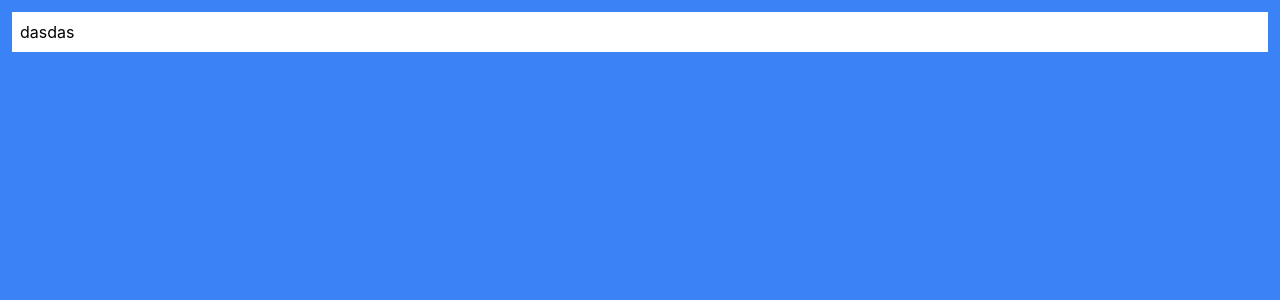
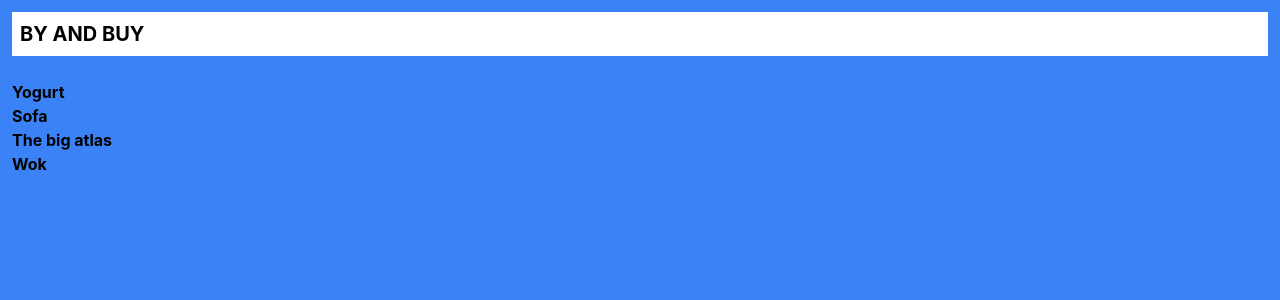
Before and after one commit to thomasira/TECHAV-TP2, a React (Create React App) app: page / in a window 1280 px wide. Shown: the top 300 px of the page. Built offline with nearby package versions, Linux system fonts and the light colour scheme.

Commit message:
show product

```diff
--- a/src/App.js
+++ b/src/App.js
@@ -1,10 +1,46 @@
 import { useEffect, useState } from "react";
+import Products from "./components/Products";
 import Header from "./components/Header";
 
 function App() {
+  const products = [
+    {
+      "id": 1,
+      "name": "Yogurt",
+      "description": "greek yogurt",
+      "price": 45.34,
+      "category": "food"
+    },
+    {
+      "id": 2,
+      "name": "Sofa",
+      "description": "comfy sofa",
+      "price": 2032.99,
+      "category": "furniture"
+    },
+    {
+      "id": 3,
+      "name": "The big atlas",
+      "description": "an atlas of the world",
+      "price": 43.29,
+      "category": "book"
+    },
+    {
+      "id": 4,
+      "name": "Wok",
+      "description": "cast iron wok",
+      "price": 67.99,
+      "category": "kitchen tool"
+    },
+  ]
   return (
     <div className="bg-blue-500 h-screen p-3">
-      <Header title="dasdas"/>
+        <Header title="by and buy"/>
+        { products.length > 0 ? (
+            <Products products={ products }/>
+        ) : (
+            <h2 className="text-white font-bold p-3 text-center text-red-500">No products</h2>
+        )}
     </div>
   );
 }
--- a/src/components/Header.js
+++ b/src/components/Header.js
@@ -2,7 +2,7 @@
 const Header = (props) => {
     return (
         <header className="container bg-white p-2">
-            <h1 className="">{ props.title }</h1>
+            <h1 className="uppercase text-xl font-bold">{ props.title }</h1>
         </header>
     );
 }
--- /dev/null
+++ b/src/components/Product.js
@@ -0,0 +1,12 @@
+
+const Product = ({ product }) => {
+    return (
+        <li className="">
+            <div>
+                <h3 className="font-bold">{ product.name }</h3>
+            </div>
+        </li>
+    );
+}
+
+export default Product;
--- /dev/null
+++ b/src/components/Products.js
@@ -0,0 +1,11 @@
+import Product from "./Product";
+
+const Products = (props) => {
+    return (
+        <ul className="mt-6">
+            { props.products.map(product => (<Product product={ product } key={ product.id }/>)) }
+        </ul>
+    );
+}
+
+export default Products;
```
